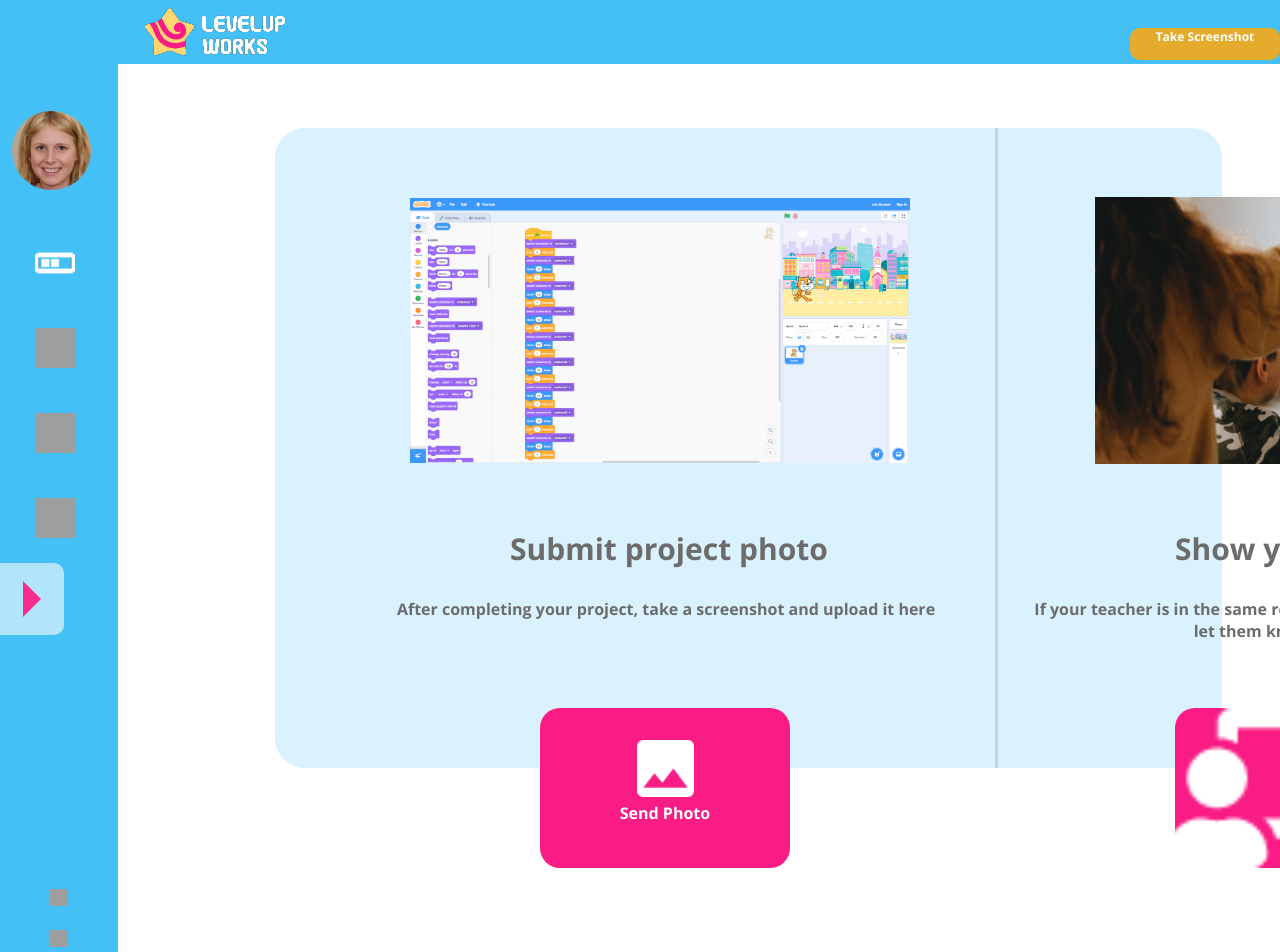
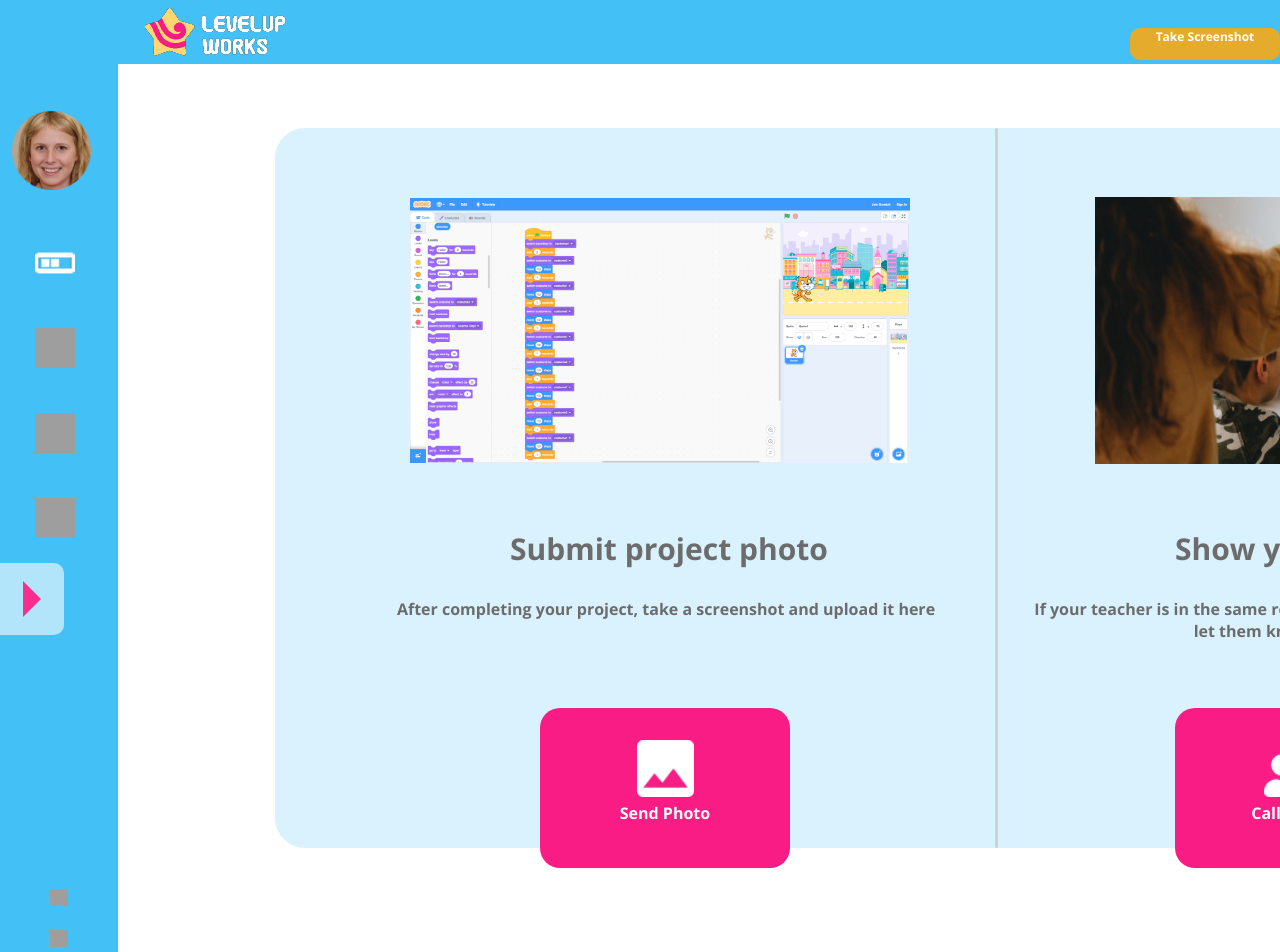
Before and after one commit to vessiBop/mission-x, a React (Create React App) app: page / in a window 1280 px wide. Shown: the top 952 px of the page. Built offline with nearby package versions, Linux system fonts and the light colour scheme; grey boxes are pictures that could not be loaded.

Commit message:
fixed some positioning issues

```diff
--- a/src/SubmitProject.css
+++ b/src/SubmitProject.css
@@ -8,8 +8,8 @@
 
 .upload-split-div {
     border-radius: 30px;
-    width: 74%;
-    height: 80%;
+    width: 85%;
+    height: 90%;
     top: 128px;
     left: 275px;
     background-color: #d9f2fd;
@@ -76,12 +76,24 @@
     width: 50%;
 }
 
+.line-div {
+    display: block;
+    justify-content: center;
+    font-family: 'Open Sans', sans-serif;
+    background-color: #ccd1d3;
+    border-radius: 20px;
+    font-size: 16px;
+    text-align: center;
+    top: 0px;
+    left: 720px;
+    width: 3px;
+    height: 100%;
+    color: #6C6C6C;
+    position: absolute;
+
+}
 
 .call-teacher-butt {
-    border-color: black;
-    border-top-width: 5px;
-    display:flex ;
-    justify-content: center;
     font-family: 'Open Sans', sans-serif;
     background-color: #f91c85;
     border-radius: 20px;
@@ -91,9 +103,15 @@
     left: 900px;
     width: 250px;
     height: 160px;
-    color: #6C6C6C;
+    color: #ffffff;
     position: absolute;
-    text-shadow: black;
+
+}
+
+.call-img {
+    margin-top: 32px;
+    height: 57px;
+
 
 }
 
@@ -135,22 +153,7 @@
 }
 
 
-.submit-butt2 {
-    display: block;
-    justify-content: center;
-    font-family: 'Open Sans', sans-serif;
-    background-color: #ccd1d3;
-    border-radius: 20px;
-    font-size: 16px;
-    text-align: center;
-    top: 0px;
-    left: 720px;
-    width: 3px;
-    height: 100%;
-    color: #6C6C6C;
-    position: absolute;
 
-}
 /* Project Submissions css*/
 .project-subs-container {
     display: flex;
--- a/src/SubmitProject.js
+++ b/src/SubmitProject.js
@@ -22,7 +22,7 @@ export default function UploadScreen() {
                             <FileStack className="filestack" />
                             Send Photo
                             </div>
-                    <div className="submit-butt2"></div>
+                    <div className="line-div"></div>
                     <img className="subphoto-img" src={SubmitPhoto} alt="Submit" />
                         <div className="call-teacher-butt">
                             <img className="call-img" src={CallTeacher} alt="CallTeach" />
```
